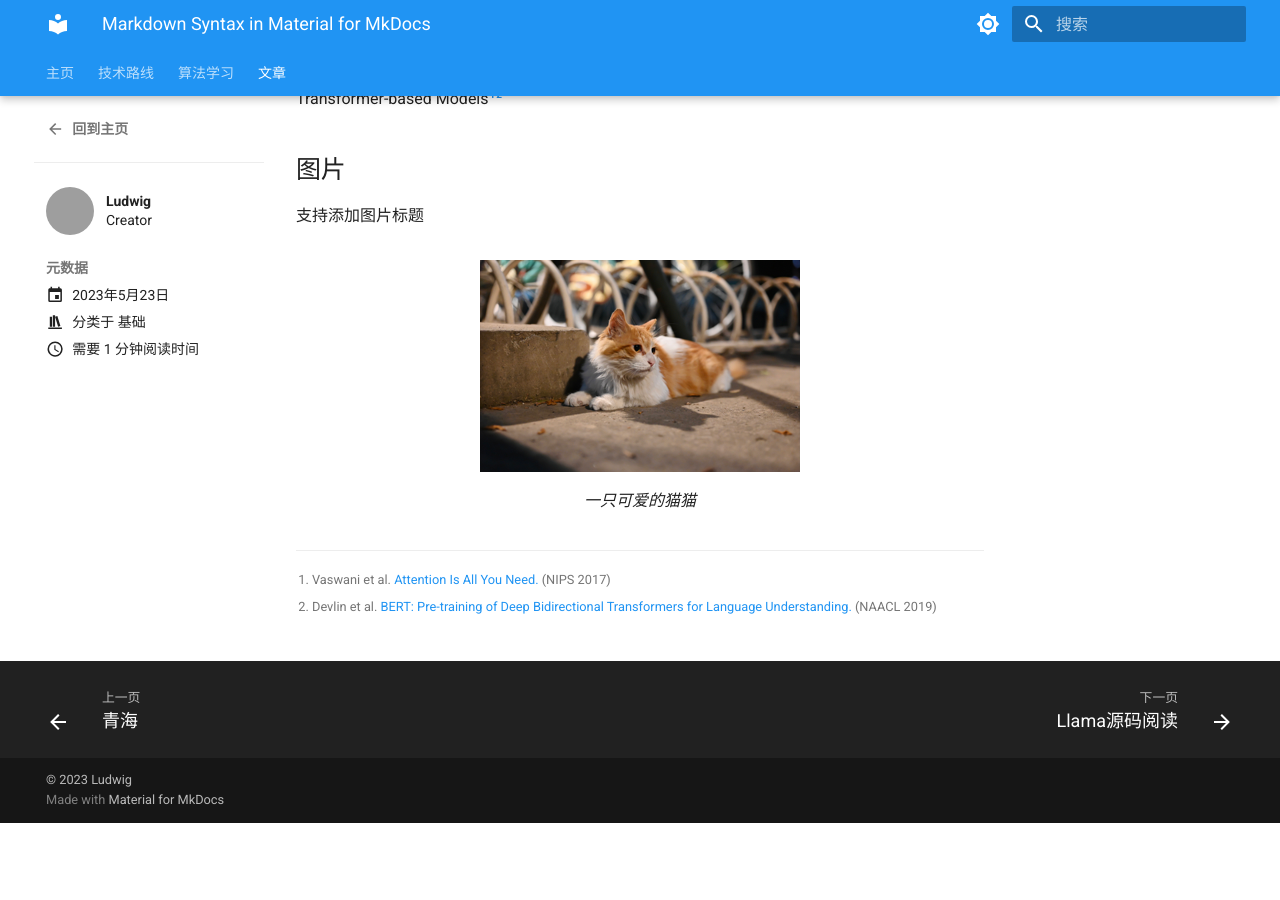
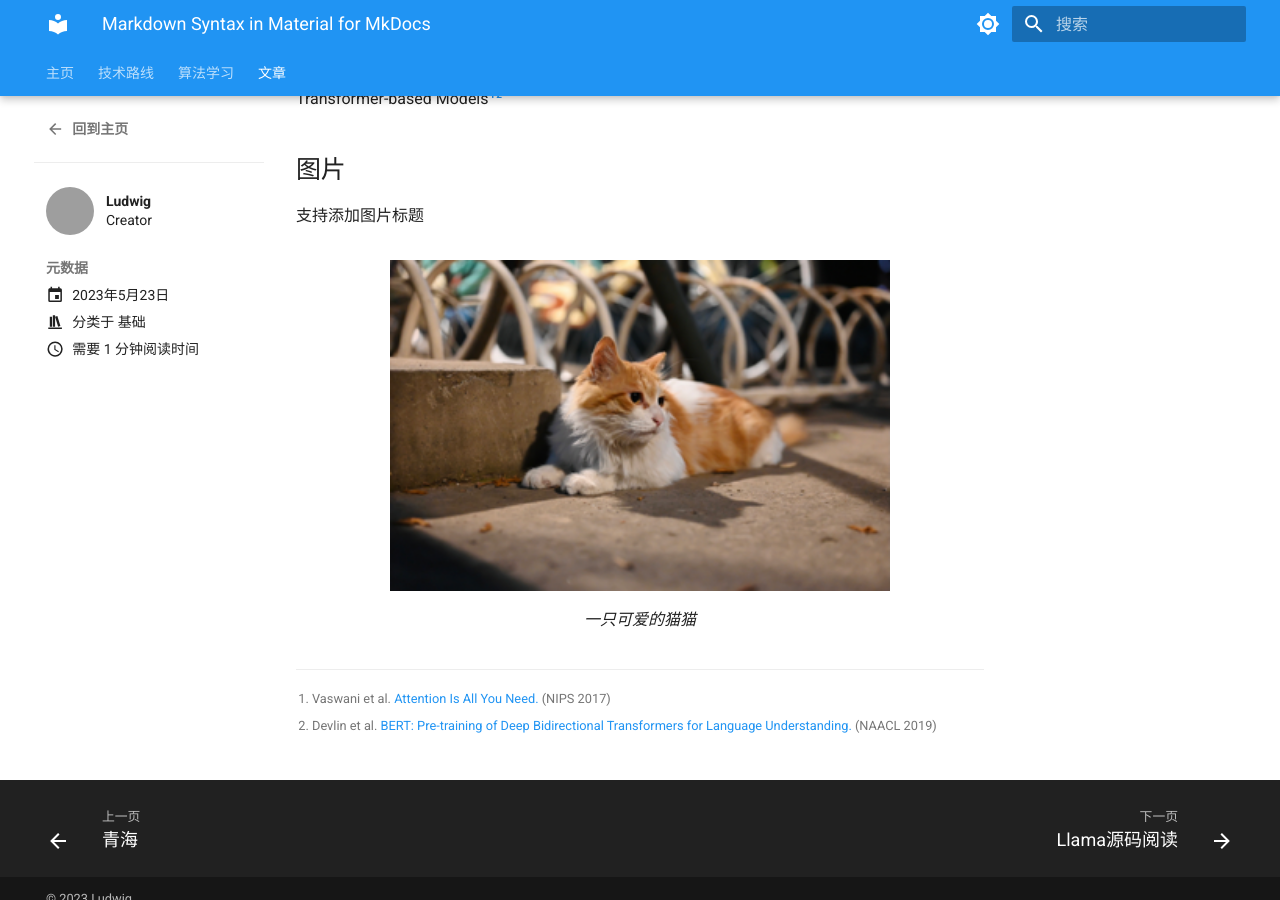
Before and after one commit to cs32963/Notebook, an MkDocs documentation site: the page built from docs/blog/posts/markdown/markdown.md, in a window 1280 px wide and 900 px high, scrolled down 1812 px. Built offline with MkDocs 1.6.1 and Material for MkDocs 9.7.7, drawn with Linux system fonts in a browser that asks for light colours; before the commit the page ends 2635 px from its top, so only the background shows below that; grey boxes are pictures that could not be loaded.

Commit message:
update blog post

```diff
--- a/docs/blog/posts/markdown/markdown.md
+++ b/docs/blog/posts/markdown/markdown.md
@@ -82,7 +82,7 @@ Transformer-based Models[^attention][^bert]
 支持添加图片标题
 
 <figure markdown>
-  ![一只可爱的猫猫](./cat.png)
+  ![一只可爱的猫猫](./cat.png){width="500"}
   <figcaption>一只可爱的猫猫</figcaption>
 </figure>
 
```
